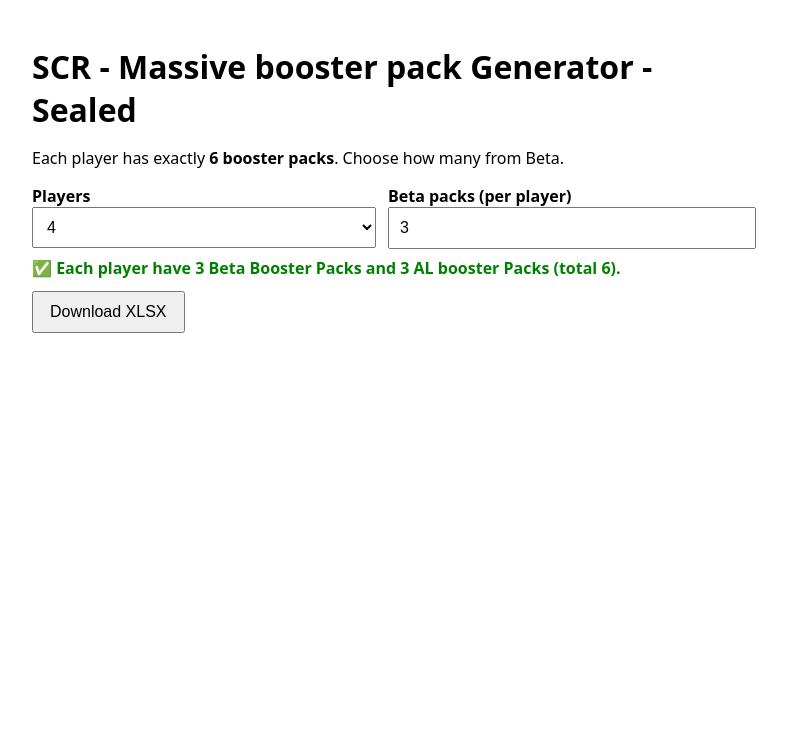
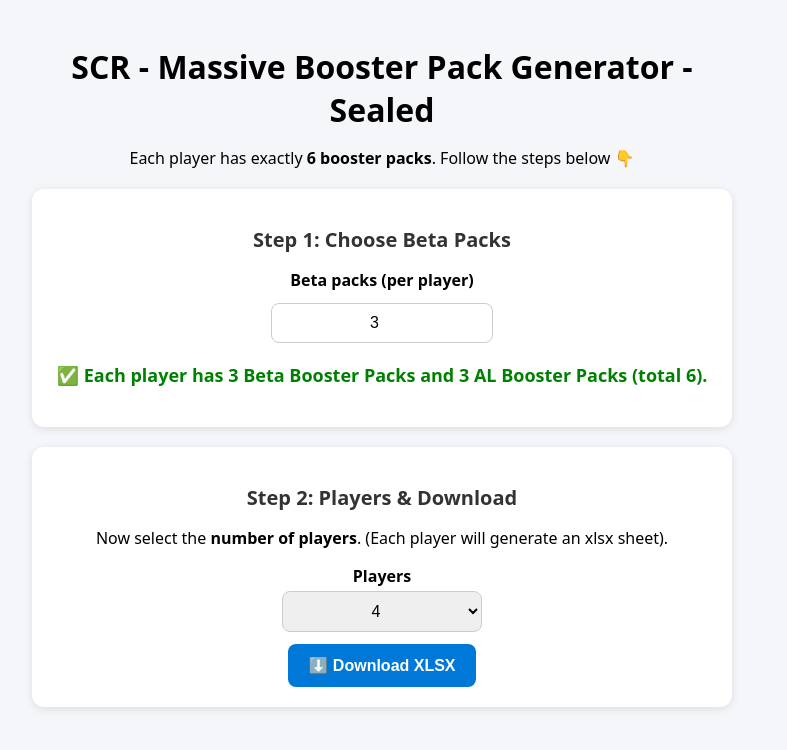
Before and after one commit to jordim75/SealedSCR, a Flask app: page / in a window 1280 px wide. Shown: the top 750 px of the page, without its empty margins (258-1045 px from the left). Run offline with Flask 3, Linux system fonts and the light colour scheme; some libraries are stand-ins or nearby versions.

Commit message:
Add files via upload

```diff
--- a/templates/index.html
+++ b/templates/index.html
@@ -5,20 +5,115 @@
   <title>Generador de sobres</title>
   <meta name="viewport" content="width=device-width, initial-scale=1" />
   <style>
-    body { font-family: system-ui, Arial, sans-serif; padding: 24px; max-width: 700px; margin: auto; }
-    h1 { margin-bottom: 8px; }
-    .row { display: grid; grid-template-columns: 1fr 1fr; gap: 12px; margin: 8px 0; }
-    label { font-weight: 600; }
-    select, input { width: 100%; padding: 10px; font-size: 16px; }
-    button { padding: 10px 16px; font-size: 16px; cursor: pointer; margin-top: 12px; }
-    .status { margin-top: 8px; font-weight: 600; }
+    body {
+      font-family: system-ui, Arial, sans-serif;
+      padding: 24px;
+      max-width: 700px;
+      margin: auto;
+      text-align: center;
+      background: #f5f6fa;
+    }
+    h1 {
+      margin-bottom: 12px;
+    }
+    p {
+      margin-bottom: 16px;
+    }
+    .card {
+      background: white;
+      border-radius: 12px;
+      box-shadow: 0 2px 8px rgba(0,0,0,0.1);
+      padding: 20px;
+      margin: 20px 0;
+      text-align: center;
+    }
+    .card h2 {
+      margin-bottom: 16px;
+      font-size: 20px;
+      color: #333;
+    }
+    .row {
+      display: flex;
+      flex-direction: column;
+      align-items: center;
+      gap: 8px;
+      margin: 12px 0;
+    }
+    label {
+      font-weight: 600;
+      display: block;
+      margin-bottom: 4px;
+    }
+    select, input {
+      width: 200px;
+      padding: 10px;
+      font-size: 16px;
+      border: 1px solid #ccc;
+      border-radius: 8px;
+      text-align: center;
+    }
+    .status {
+      margin: 20px 0;
+      font-weight: 600;
+      font-size: 18px;
+    }
+    .actions {
+      display: flex;
+      flex-direction: column;
+      align-items: center;
+      gap: 12px;
+      margin-top: 16px;
+    }
+    button {
+      padding: 12px 20px;
+      font-size: 16px;
+      font-weight: 600;
+      cursor: pointer;
+      border: none;
+      border-radius: 8px;
+      background: #0078d7;
+      color: white;
+      transition: background 0.2s ease;
+    }
+    button:hover:enabled {
+      background: #005ea6;
+    }
+    button:disabled {
+      background: #aaa;
+      cursor: not-allowed;
+    }
   </style>
 </head>
 <body>
-  <h1> SCR  -	Massive booster pack Generator - Sealed </h1>
-  <p>Each player has exactly <strong>6 booster packs</strong>. Choose how many from Beta.</p>
+  <h1>SCR - Massive Booster Pack Generator - Sealed</h1>
+  <p>
+    Each player has exactly <strong>6 booster packs</strong>.
+    Follow the steps below 👇
+  </p>
 
+  <!-- PRIMER CONTENIDOR: Beta packs -->
+  <div class="card">
+    <h2>Step 1: Choose Beta Packs</h2>
     <div class="row">
+      <label for="nType1">Beta packs (per player)</label>
+      <input id="nType1" type="number" min="0" max="6" value="3" />
+    </div>
+    <!-- Missatge d'estat -->
+    <div id="status" class="status" aria-live="polite"></div>
+  </div>
+
+  <!-- SEGON CONTENIDOR: Status + jugadors + botó -->
+  <div class="card">
+    <h2>Step 2: Players & Download</h2>
+
+
+
+    <p>
+      Now select the <strong>number of players</strong>.
+      (Each player will generate an xlsx sheet).
+    </p>
+
+    <div class="actions">
       <div>
         <label for="jugadors">Players</label>
         <select id="jugadors">
@@ -30,15 +125,9 @@
           <option value="100">100</option>
         </select>
       </div>
-    <div>
-      <label for="nType1">Beta packs (per player)</label>
-      <input id="nType1" type="number" min="0" max="6" value="3" />
+      <button id="exportXlsxBtn" disabled>⬇️ Download XLSX</button>
     </div>
   </div>
-
-  <div id="status" class="status"></div>
-
-  <button id="exportXlsxBtn">Download XLSX</button>
 
   <script>
     const jugadorsEl = document.getElementById('jugadors');
@@ -49,24 +138,29 @@
     function updateStatus() {
       const n1 = parseInt(n1El.value || '0', 10);
       const n2 = 6 - n1;
-      if (n1 < 0 || n1 > 6) {
+
+      if (isNaN(n1) || n1 < 0 || n1 > 6) {
         statusEl.textContent = "❌ The number of Beta Booster packs has to be between [0-6].";
         statusEl.style.color = "red";
         exportBtn.disabled = true;
       } else {
-        statusEl.textContent = `✅ Each player have ${n1} Beta Booster Packs and ${n2} AL booster Packs (total 6).`;
+        statusEl.textContent = `✅ Each player has ${n1} Beta Booster Packs and ${n2} AL Booster Packs (total 6).`;
         statusEl.style.color = "green";
         exportBtn.disabled = false;
       }
     }
 
     n1El.addEventListener('input', updateStatus);
-    updateStatus();
+    updateStatus(); // inicialitzar
 
     exportBtn.addEventListener('click', () => {
+      statusEl.textContent = "📥 Preparing your file...";
+      statusEl.style.color = "blue";
+
       const j = parseInt(jugadorsEl.value, 10);
       const n1 = parseInt(n1El.value, 10);
       const n2 = 6 - n1;
+
       window.location.href = `/export_xlsx/${j}/${n1}/${n2}`;
     });
   </script>
```
Lines whose indentation alone changed are shown as unchanged.
